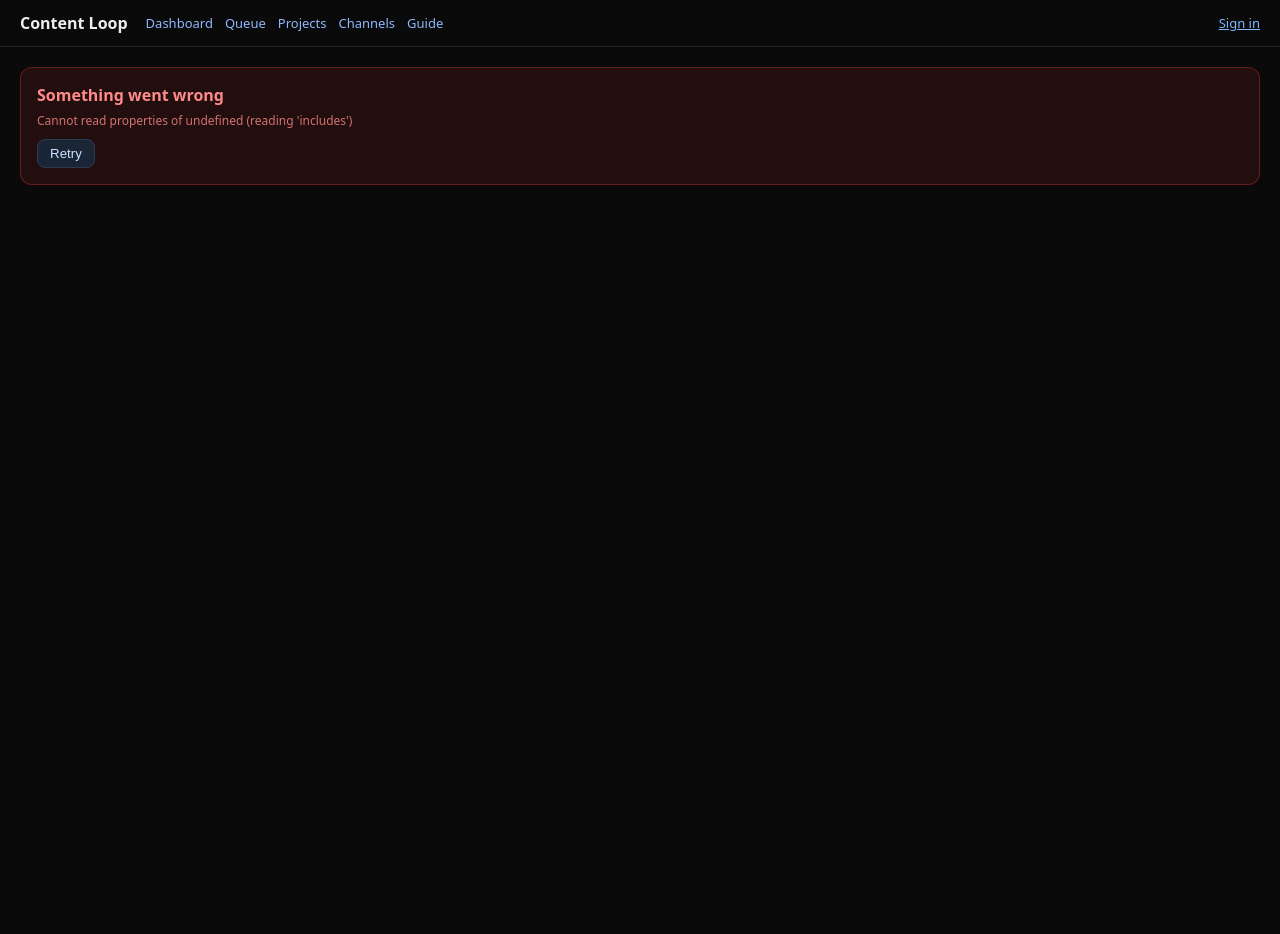
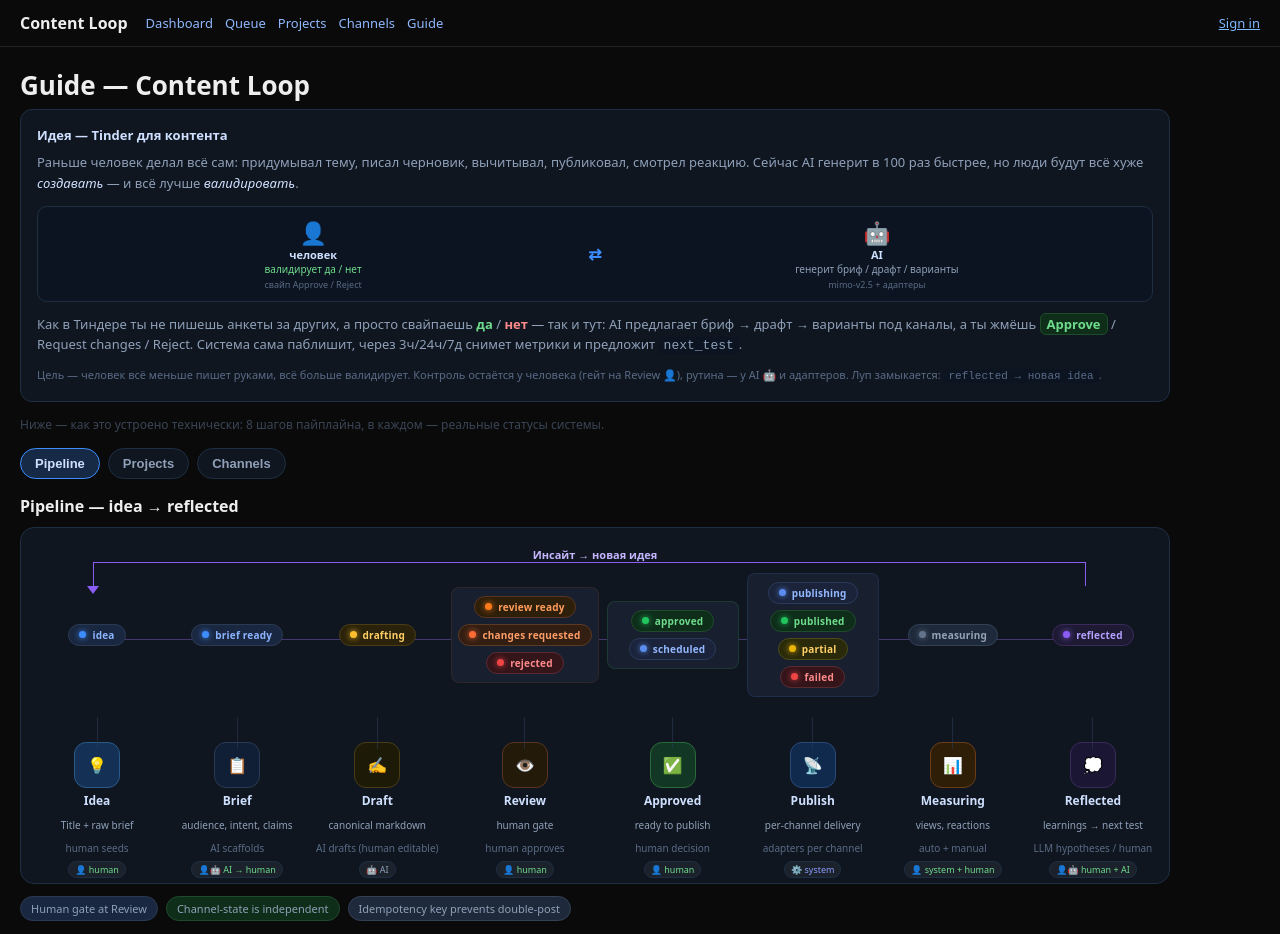
Before and after one commit to ai-synthetix/content-loop, a Next.js app in the folder web/: page /guide in a window 1280 px wide. Shown: the top 934 px of the page. Before the commit the page ends 800 px from the top, so only its background shows below. Built offline with nearby package versions, Linux system fonts and the light colour scheme; no server answers.

Commit message:
fix(guide): add missing owners and safe includes

```diff
--- a/web/app/guide/page.tsx
+++ b/web/app/guide/page.tsx
@@ -6,14 +6,14 @@
 type Tab = "pipeline" | "projects" | "channels";
 
 const STAGES = [
-  { key: "idea", label: "Idea", icon: "💡", hint: "Title + raw brief", caption: "human seeds", bg: "#143054", border: "#2a5a8a", statuses: ["idea"] },
-  { key: "brief", label: "Brief", icon: "📋", hint: "audience, intent, claims", caption: "AI scaffolds", bg: "#101f36", border: "#2a3a52", statuses: ["brief_ready"] },
-  { key: "draft", label: "Draft", icon: "✍️", hint: "canonical markdown", caption: "AI drafts (human editable)", bg: "#1e1a08", border: "#4a3d16", statuses: ["drafting"] },
-  { key: "review", label: "Review", icon: "👁️", hint: "human gate", caption: "human approves", bg: "#231a0a", border: "#5a3420", statuses: ["review_ready", "changes_requested", "rejected"] },
-  { key: "approved", label: "Approved", icon: "✅", hint: "ready to publish", caption: "human decision", bg: "#123825", border: "#2a6b3a", statuses: ["approved", "scheduled"] },
-  { key: "publish", label: "Publish", icon: "📡", hint: "per-channel delivery", caption: "adapters per channel", bg: "#0f2a4d", border: "#2a4a7a", statuses: ["publishing", "published", "partially_published", "failed"] },
-  { key: "measuring", label: "Measuring", icon: "📊", hint: "views, reactions", caption: "auto + manual", bg: "#2e1e08", border: "#6b3d16", statuses: ["measuring"] },
-  { key: "reflected", label: "Reflected", icon: "💭", hint: "learnings → next test", caption: "LLM hypotheses / human", bg: "#1a1633", border: "#3a2a5a", statuses: ["reflected"] },
+  { key: "idea", label: "Idea", icon: "💡", hint: "Title + raw brief", caption: "human seeds", bg: "#143054", border: "#2a5a8a", owner: "human", statuses: ["idea"] },
+  { key: "brief", label: "Brief", icon: "📋", hint: "audience, intent, claims", caption: "AI scaffolds", bg: "#101f36", border: "#2a3a52", owner: "AI → human", statuses: ["brief_ready"] },
+  { key: "draft", label: "Draft", icon: "✍️", hint: "canonical markdown", caption: "AI drafts (human editable)", bg: "#1e1a08", border: "#4a3d16", owner: "AI", statuses: ["drafting"] },
+  { key: "review", label: "Review", icon: "👁️", hint: "human gate", caption: "human approves", bg: "#231a0a", border: "#5a3420", owner: "human", statuses: ["review_ready", "changes_requested", "rejected"] },
+  { key: "approved", label: "Approved", icon: "✅", hint: "ready to publish", caption: "human decision", bg: "#123825", border: "#2a6b3a", owner: "human", statuses: ["approved", "scheduled"] },
+  { key: "publish", label: "Publish", icon: "📡", hint: "per-channel delivery", caption: "adapters per channel", bg: "#0f2a4d", border: "#2a4a7a", owner: "system", statuses: ["publishing", "published", "partially_published", "failed"] },
+  { key: "measuring", label: "Measuring", icon: "📊", hint: "views, reactions", caption: "auto + manual", bg: "#2e1e08", border: "#6b3d16", owner: "system + human", statuses: ["measuring"] },
+  { key: "reflected", label: "Reflected", icon: "💭", hint: "learnings → next test", caption: "LLM hypotheses / human", bg: "#1a1633", border: "#3a2a5a", owner: "human + AI", statuses: ["reflected"] },
 ] as const;
 
 const STATUSES = [
@@ -174,8 +174,8 @@
                         <div style={{ fontSize: 12, fontWeight: 700, color: "#cfe0ff", textAlign: "center" }}>{st.label}</div>
                         <div style={{ fontSize: 10, color: "#8FA0B8", lineHeight: 1.2, minHeight: 24, display: "flex", alignItems: "center", justifyContent: "center", textAlign: "center" }}>{st.hint}</div>
                         <div style={{ fontSize: 10, color: "#5a6b86", fontWeight: 400, minHeight: 14, display: "flex", alignItems: "center", justifyContent: "center", textAlign: "center" }}>{st.caption}</div>
-                        <div style={{ fontSize: 9, color: st.owner.includes("human") ? "#6fdc8c" : st.owner === "AI" ? "#8FA0B8" : "#8b9dff", background: "rgba(255,255,255,0.05)", border: "1px solid #1e2f44", borderRadius: 10, padding: "1px 6px", marginTop: 2, whiteSpace: "nowrap" }}>
-                          {st.owner.includes("human") && st.owner.includes("AI") ? "👤🤖" : st.owner.includes("human") ? "👤" : st.owner === "AI" ? "🤖" : st.owner.includes("system") ? "⚙️" : "•"} {st.owner}
+                        <div style={{ fontSize: 9, color: (st.owner || "").includes("human") ? "#6fdc8c" : (st.owner || "") === "AI" ? "#8FA0B8" : "#8b9dff", background: "rgba(255,255,255,0.05)", border: "1px solid #1e2f44", borderRadius: 10, padding: "1px 6px", marginTop: 2, whiteSpace: "nowrap" }}>
+                          {(st.owner || "").includes("human") && (st.owner || "").includes("AI") ? "👤🤖" : (st.owner || "").includes("human") ? "👤" : (st.owner || "") === "AI" ? "🤖" : (st.owner || "").includes("system") ? "⚙️" : "•"} {st.owner}
                         </div>
                       </div>
                     </div>
```
